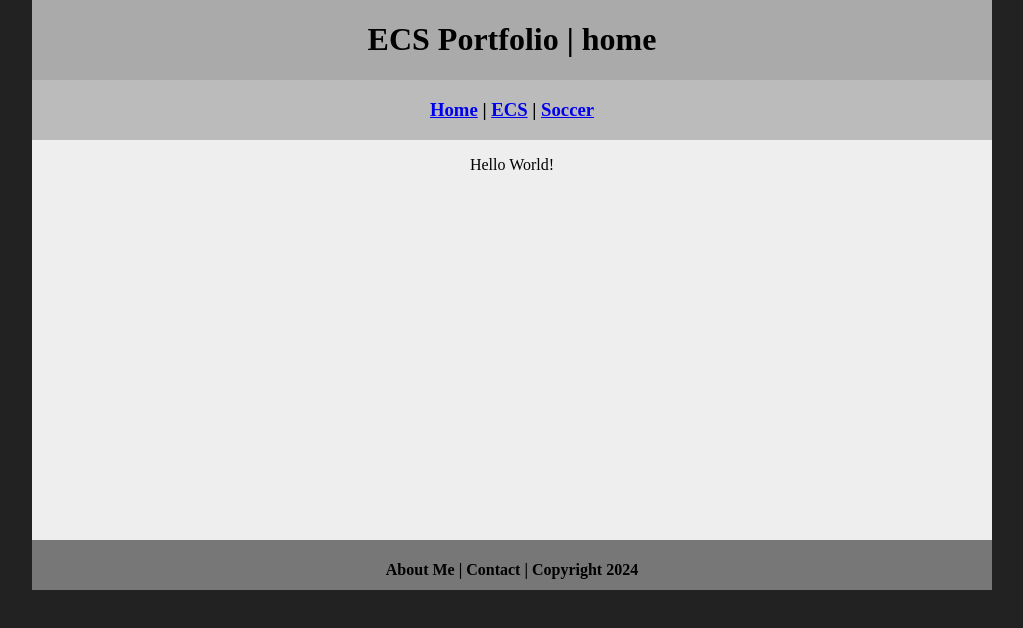
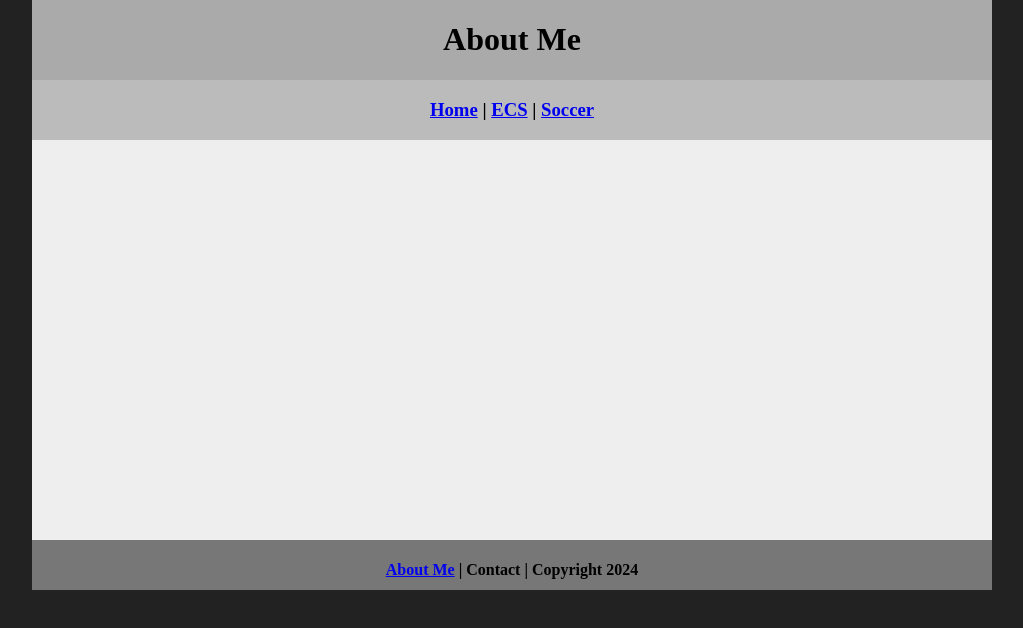
Before and after one commit to Black083020/ecsportfolio, a plain HTML site: page aboutme.html in a window 1280 px wide. Shown: the whole page, without its empty margins (128-1151 px from the left). Drawn offline with Linux system fonts and the light colour scheme.

Commit message:
Update aboutme.html

```diff
--- a/aboutme.html
+++ b/aboutme.html
@@ -4,23 +4,24 @@
   <head>
       <!-- This is a comment! Text here will be ignored by the browser. -->
       <meta charset="UTF-8">
-      <title>ECS Portfolio | 2024</title>
+      <title>About Me</title>
       <link href="myCSS.css" rel="stylesheet" type="text/css">
    </head>
 
   <body>
       <div class="container">
          <div class="header">
-            <h1>ECS Portfolio | home</h1>
+            <h1>About Me</h1>
          </div>
          <div class="nav">
             <h3> <a href="index.html">Home</a> | <a href="ecs/index.html">ECS</a> | <a href="soccer/index.html">Soccer</a></h3>
          </div>
          <div class="content">
-            <p>Hello World!</p>
+
+
          </div>
          <div class="footer">
-            <h4>About Me | Contact | Copyright 2024</h4>
+            <h4> <a href="aboutme.html">About Me</a> | Contact | Copyright 2024</h4>
          </div>
       </div>
    </body>
```
